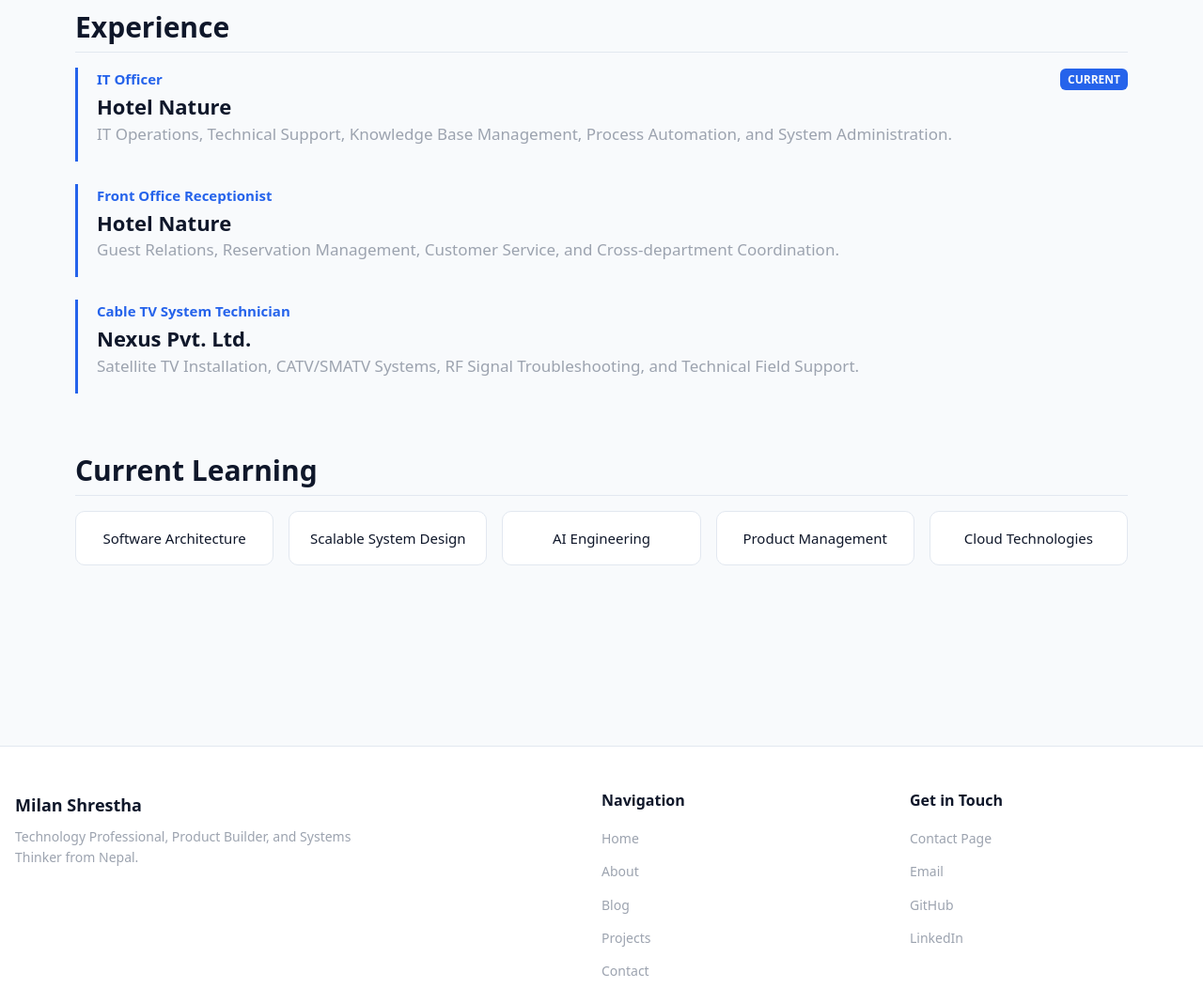
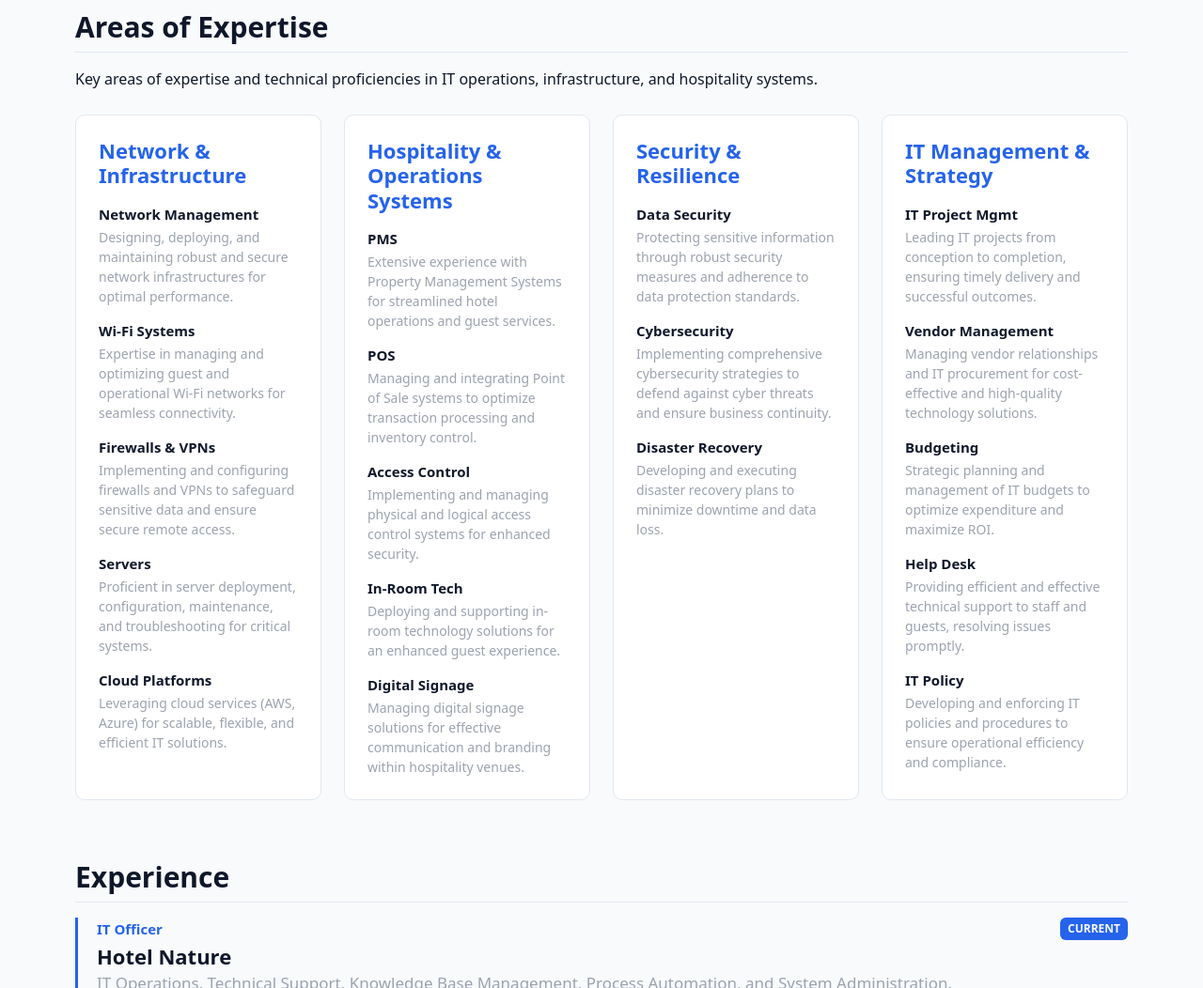
Before and after one commit to milanshrestha/milanshrestha, an Eleventy site: page src/about.njk in a window 1280 px wide. Shown: the part 980-2032 px from the top of the page at 94% size. Built offline with nearby package versions, Linux system fonts and the light colour scheme; Eleventy itself is replaced by a stand-in of ours; files that its build step writes are made by us from their sources.

Commit message:
feat(about): incorporate detailed technical expertise and descriptions into About page

```diff
--- a/src/_data/profile.json
+++ b/src/_data/profile.json
@@ -77,6 +77,100 @@
       ]
     }
   ],
+  "expertise": [
+    {
+      "category": "Network & Infrastructure",
+      "items": [
+        {
+          "name": "Network Management",
+          "description": "Designing, deploying, and maintaining robust and secure network infrastructures for optimal performance."
+        },
+        {
+          "name": "Wi-Fi Systems",
+          "description": "Expertise in managing and optimizing guest and operational Wi-Fi networks for seamless connectivity."
+        },
+        {
+          "name": "Firewalls & VPNs",
+          "description": "Implementing and configuring firewalls and VPNs to safeguard sensitive data and ensure secure remote access."
+        },
+        {
+          "name": "Servers",
+          "description": "Proficient in server deployment, configuration, maintenance, and troubleshooting for critical systems."
+        },
+        {
+          "name": "Cloud Platforms",
+          "description": "Leveraging cloud services (AWS, Azure) for scalable, flexible, and efficient IT solutions."
+        }
+      ]
+    },
+    {
+      "category": "Hospitality & Operations Systems",
+      "items": [
+        {
+          "name": "PMS",
+          "description": "Extensive experience with Property Management Systems for streamlined hotel operations and guest services."
+        },
+        {
+          "name": "POS",
+          "description": "Managing and integrating Point of Sale systems to optimize transaction processing and inventory control."
+        },
+        {
+          "name": "Access Control",
+          "description": "Implementing and managing physical and logical access control systems for enhanced security."
+        },
+        {
+          "name": "In-Room Tech",
+          "description": "Deploying and supporting in-room technology solutions for an enhanced guest experience."
+        },
+        {
+          "name": "Digital Signage",
+          "description": "Managing digital signage solutions for effective communication and branding within hospitality venues."
+        }
+      ]
+    },
+    {
+      "category": "Security & Resilience",
+      "items": [
+        {
+          "name": "Data Security",
+          "description": "Protecting sensitive information through robust security measures and adherence to data protection standards."
+        },
+        {
+          "name": "Cybersecurity",
+          "description": "Implementing comprehensive cybersecurity strategies to defend against cyber threats and ensure business continuity."
+        },
+        {
+          "name": "Disaster Recovery",
+          "description": "Developing and executing disaster recovery plans to minimize downtime and data loss."
+        }
+      ]
+    },
+    {
+      "category": "IT Management & Strategy",
+      "items": [
+        {
+          "name": "IT Project Mgmt",
+          "description": "Leading IT projects from conception to completion, ensuring timely delivery and successful outcomes."
+        },
+        {
+          "name": "Vendor Management",
+          "description": "Managing vendor relationships and IT procurement for cost-effective and high-quality technology solutions."
+        },
+        {
+          "name": "Budgeting",
+          "description": "Strategic planning and management of IT budgets to optimize expenditure and maximize ROI."
+        },
+        {
+          "name": "Help Desk",
+          "description": "Providing efficient and effective technical support to staff and guests, resolving issues promptly."
+        },
+        {
+          "name": "IT Policy",
+          "description": "Developing and enforcing IT policies and procedures to ensure operational efficiency and compliance."
+        }
+      ]
+    }
+  ],
   "experience": [
     {
       "id": "it-officer",
--- a/src/about.njk
+++ b/src/about.njk
@@ -23,6 +23,26 @@ description: "Learn more about {{ profile.name }}: background, experience, skill
             <li>{{ item }}</li>
           {% endfor %}
         </ul>
+      </div>
+    {% endfor %}
+  </div>
+</section>
+
+<section>
+  <h2>Areas of Expertise</h2>
+  <p class="page-lead" style="font-size: 1rem; margin-bottom: 1.5rem;">Key areas of expertise and technical proficiencies in IT operations, infrastructure, and hospitality systems.</p>
+  <div class="skills-grid">
+    {% for group in profile.expertise %}
+      <div class="skill-category">
+        <h3>{{ group.category }}</h3>
+        <div class="expertise-items" style="display: flex; flex-direction: column; gap: 0.875rem; margin-top: 0.75rem;">
+          {% for item in group.items %}
+            <div class="expertise-item">
+              <strong style="display: block; color: var(--color-text); font-size: 0.9375rem; margin-bottom: 0.125rem;">{{ item.name }}</strong>
+              <p style="font-size: 0.875rem; color: var(--color-text-muted); margin: 0; line-height: 1.5;">{{ item.description }}</p>
+            </div>
+          {% endfor %}
+        </div>
       </div>
     {% endfor %}
   </div>
```
